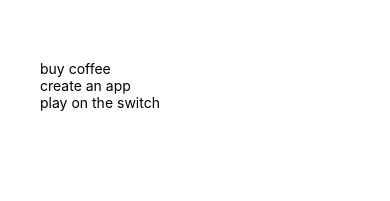
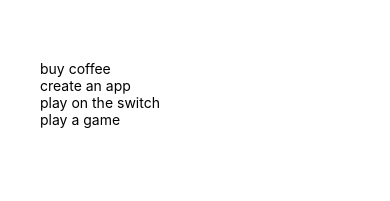
Before and after one commit to nwabuezenonso/learning-react_native, a React Native app in the folder myproject/: screen / in a window 390 px wide. Shown: the top 201 px of the page. Built offline with nearby package versions, Linux system fonts and the light colour scheme.

Commit message:
understanding key Extractor in flatlist

```diff
--- a/myproject/App.js
+++ b/myproject/App.js
@@ -7,7 +7,8 @@
   const [todos, setTodos] = useState([
     {text: 'buy coffee', key: '1'},
     {text: 'create an app', key: '2'},
-    {text: 'play on the switch', key: '3'}
+    {text: 'play on the switch', key: '3'},
+    {text: 'play a game', key: '4'}
   ]);
 
   return (
```
Also changed, not shown: 1 other file (tests, documents, lock files or other folders).
